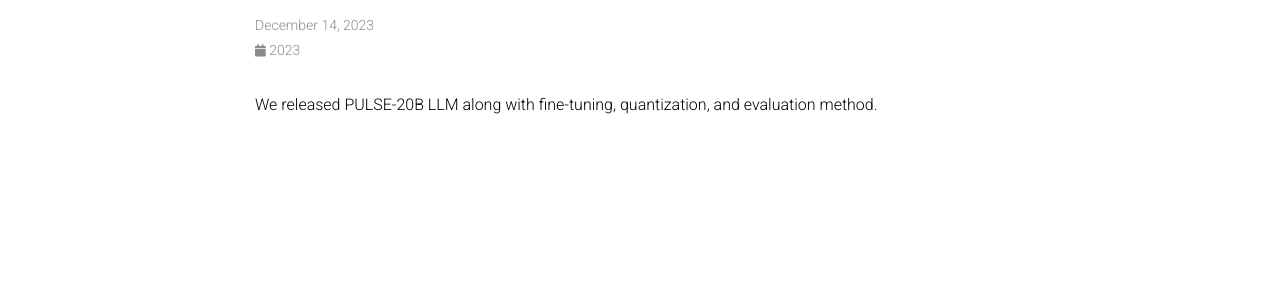
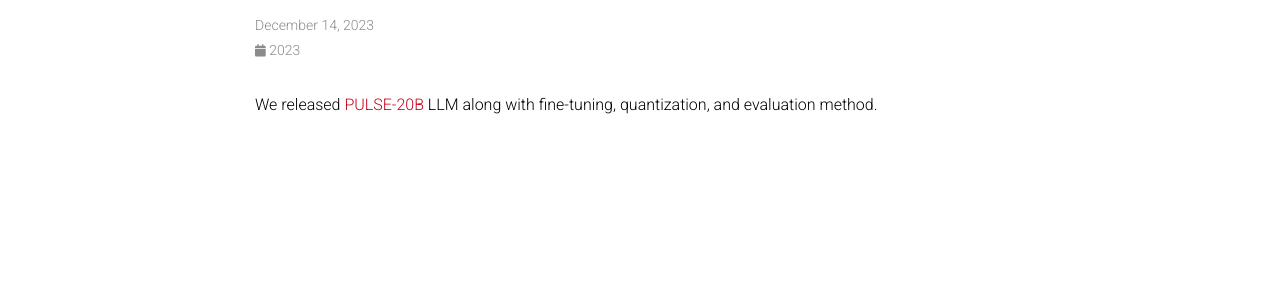
Before and after one commit to zhangxiaofan101/zhangxiaofan101.github.io, a Jekyll site: the page built from _news/announcement_7.md, in a window 1280 px wide. Shown: the part 146-434 px from the top of the page. Built offline with Jekyll 4.4.1, drawn with Linux system fonts in a browser that asks for light colours; full-size pictures stand in for the smaller copies a plugin makes; comment, search, counter and statistics services are not loaded; a style sheet for code colours, icons or effects is not loaded; part of the change alters nothing that is shown.

```diff
--- a/_news/announcement_7.md
+++ b/_news/announcement_7.md
@@ -5,4 +5,4 @@ inline: true
 related_posts: false
 ---
 
-We released PULSE-20B LLM along with fine-tuning, quantization, and evaluation method.
+We released [PULSE-20B](https://github.com/openmedlab/PULSE) LLM along with fine-tuning, quantization, and evaluation method.
```
